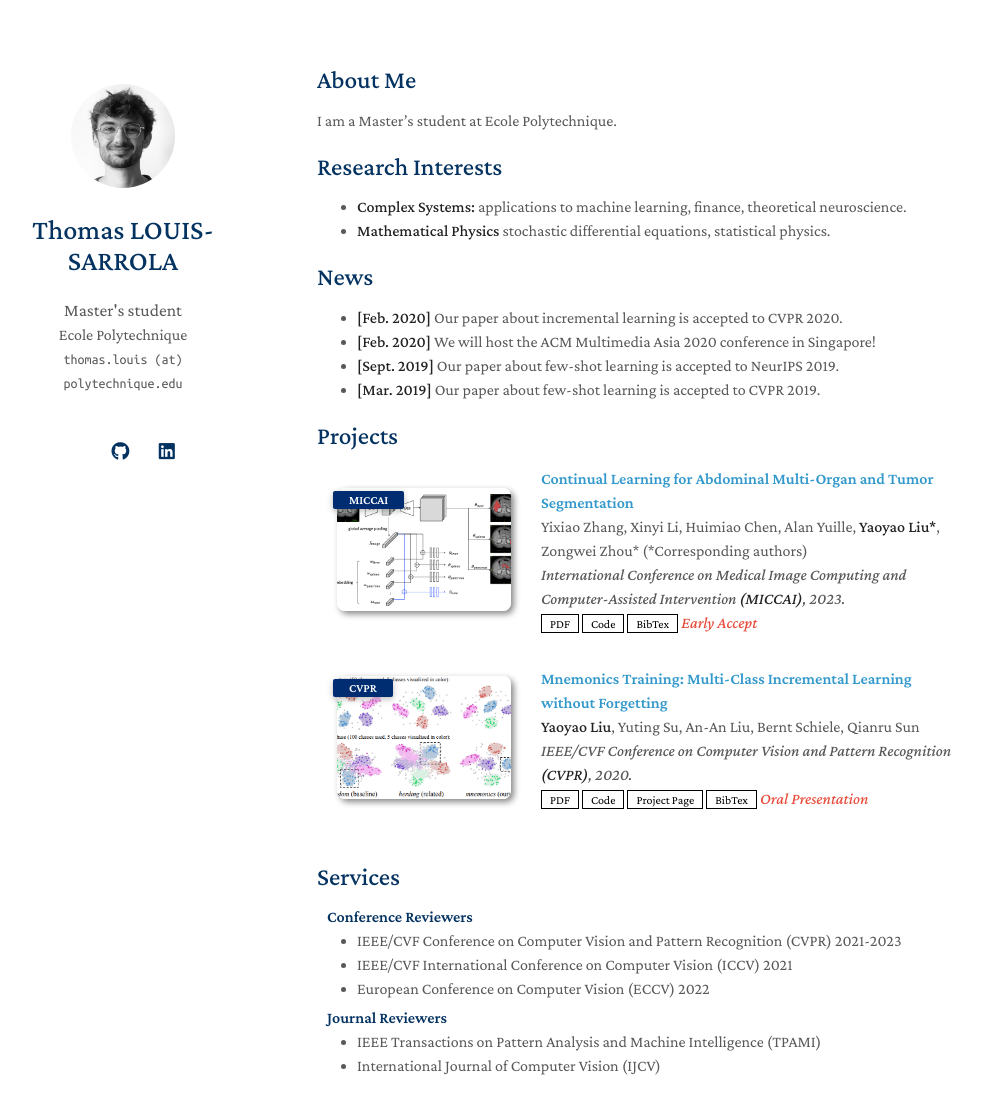
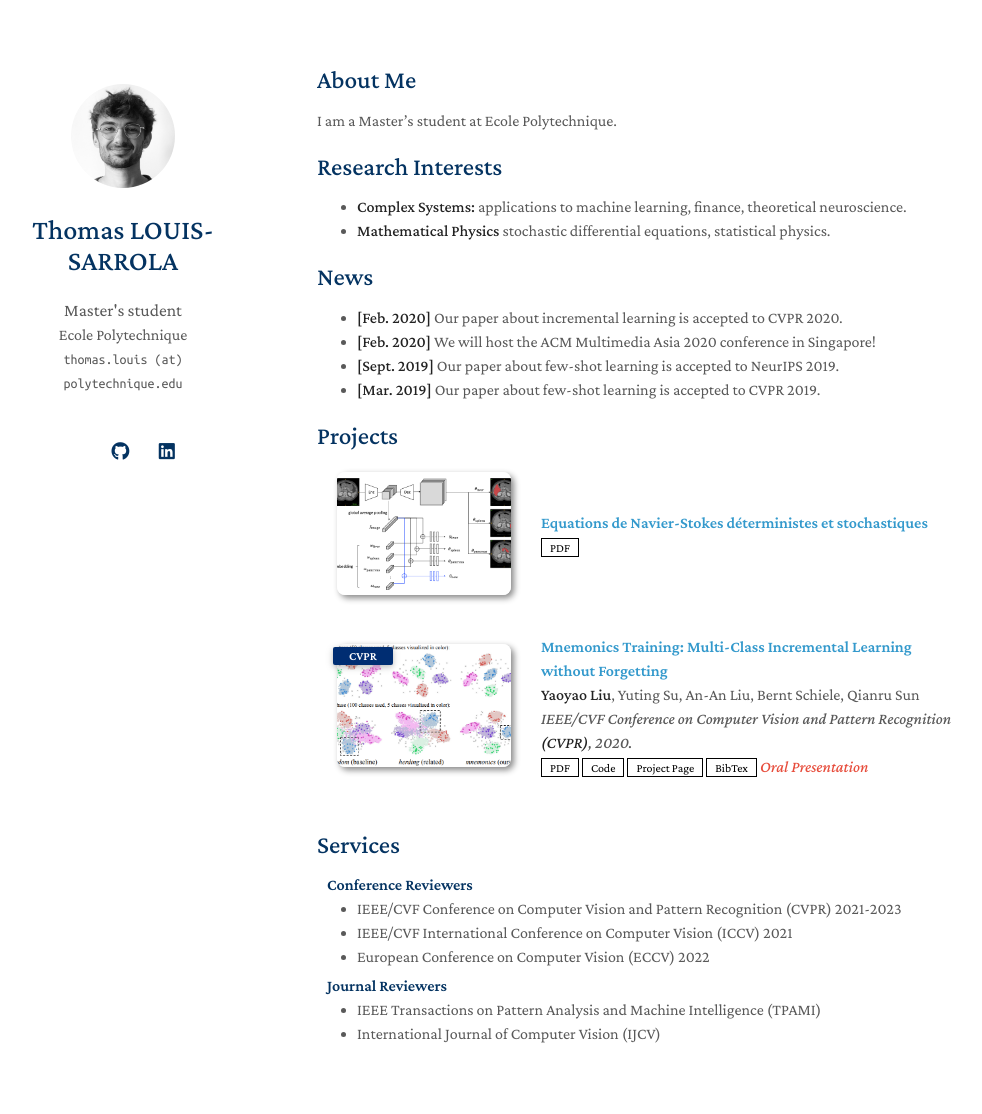
Before and after one commit to lsthomas/lsthomas.github.io, a Jekyll site: the page built from index.md, in a window 1280 px wide and 1172 px high. Shown: the top 1114 px of the window, without its empty margins (153-1135 px from the left). Built offline with Jekyll 4.4.1, drawn with Linux system fonts in a browser that asks for light colours; nearby versions of some CDN libraries; a style sheet for code colours, icons or effects is not loaded; our own code applies the rules of GitHub Pages for plain Markdown files.

Commit message:
Update publications.yml

```diff
--- a/_data/publications.yml
+++ b/_data/publications.yml
@@ -1,14 +1,14 @@
 main:
 
-  - title: Continual Learning for Abdominal Multi-Organ and Tumor Segmentation
-    authors: Yixiao Zhang, Xinyi Li, Huimiao Chen, Alan Yuille, <strong>Yaoyao Liu*</strong>, Zongwei Zhou* (*Corresponding authors)
-    conference_short: MICCAI
-    conference: International Conference on Medical Image Computing and Computer-Assisted Intervention <strong>(MICCAI)</strong>, 2023.
+  - title: Equations de Navier-Stokes déterministes et stochastiques
+    #authors: Yixiao Zhang, Xinyi Li, Huimiao Chen, Alan Yuille, <strong>Yaoyao Liu*</strong>, Zongwei Zhou* (*Corresponding authors)
+    #conference_short: MICCAI
+    #conference: International Conference on Medical Image Computing and Computer-Assisted Intervention <strong>(MICCAI)</strong>, 2023.
     pdf: https://arxiv.org/pdf/2306.00988.pdf
-    code: https://github.com/MrGiovanni/ContinualLearning
-    bibtex: https://bib.yliu.me/MICCAI23.txt
+    #code: https://github.com/MrGiovanni/ContinualLearning
+    #bibtex: https://bib.yliu.me/MICCAI23.txt
     image: ./assets/img/teaser_example_2.png
-    notes: Early Accept
+    #notes: Early Accept
 
   - title: "Mnemonics Training: Multi-Class Incremental Learning without Forgetting"
     authors: <strong>Yaoyao Liu</strong>, Yuting Su, An-An Liu, Bernt Schiele, Qianru Sun
```
